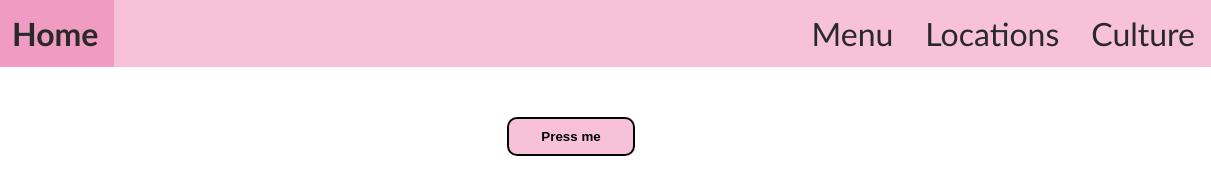
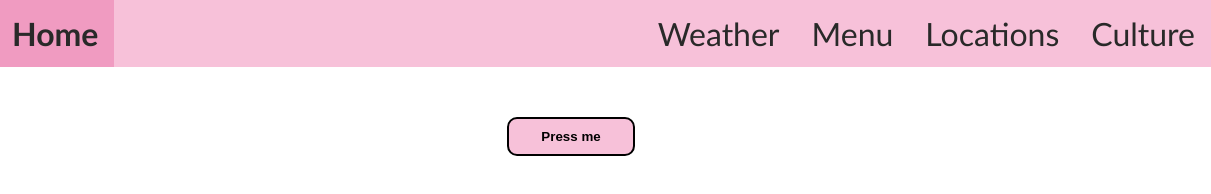
Before and after one commit to LucasDrescher/opgave-joe, a website: page joe-server-main/public/index.html in a window 1280 px wide. Shown: the full height of the page, 69-1280 px from the left. Drawn offline with nearby package versions, Linux system fonts and the light colour scheme; files that its build step writes are made by us from their sources; files whose address does not match are found by name.

Commit message:
Update index.html

```diff
--- a/joe-server-main/public/index.html
+++ b/joe-server-main/public/index.html
@@ -16,6 +16,7 @@
     <li style="float:right"><a href="/">Culture</a></li>
     <li style="float:right"><a href="/">Locations</a></li>
     <li style="float:right"><a href="/">Menu</a></li>
+    <li style="float:right"><a href="/">Weather</a></li>
   </ul>
   <div class="center">
     <button onclick="getResponse()">Press me</button>
```
